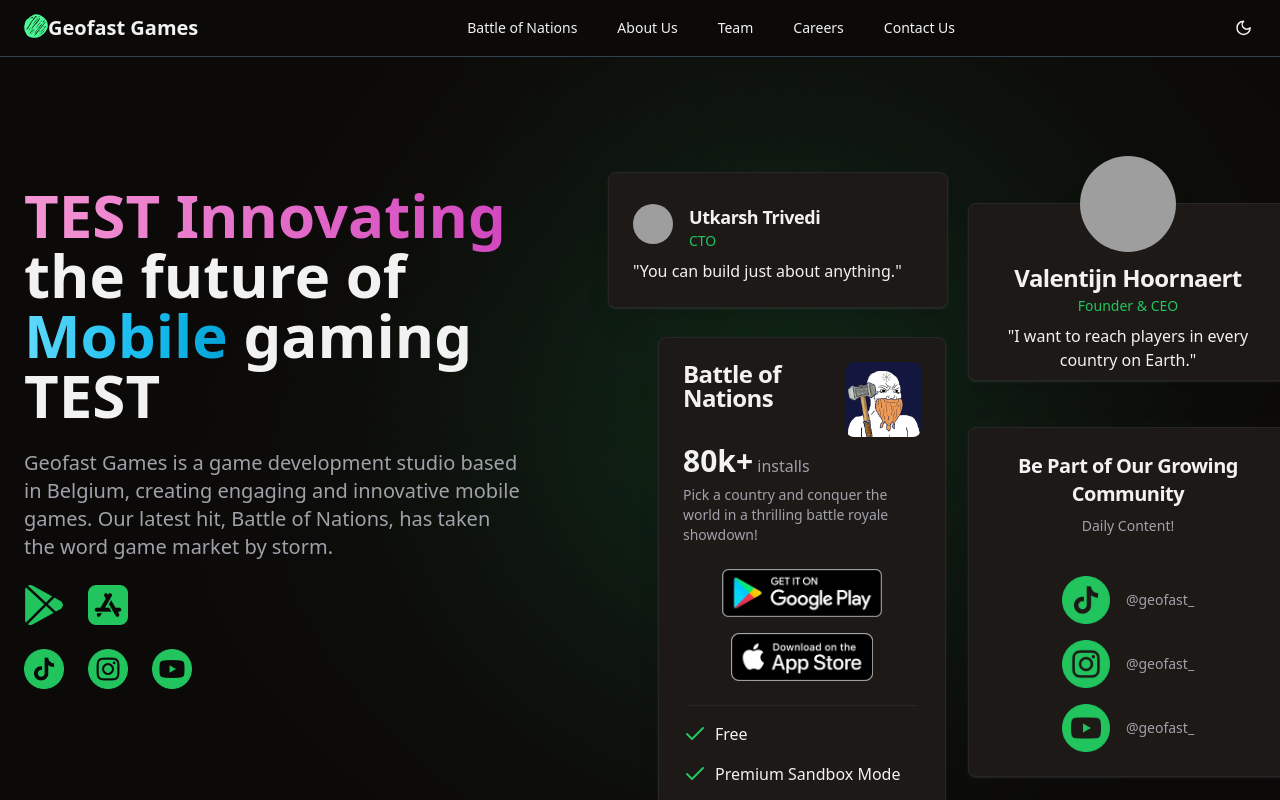
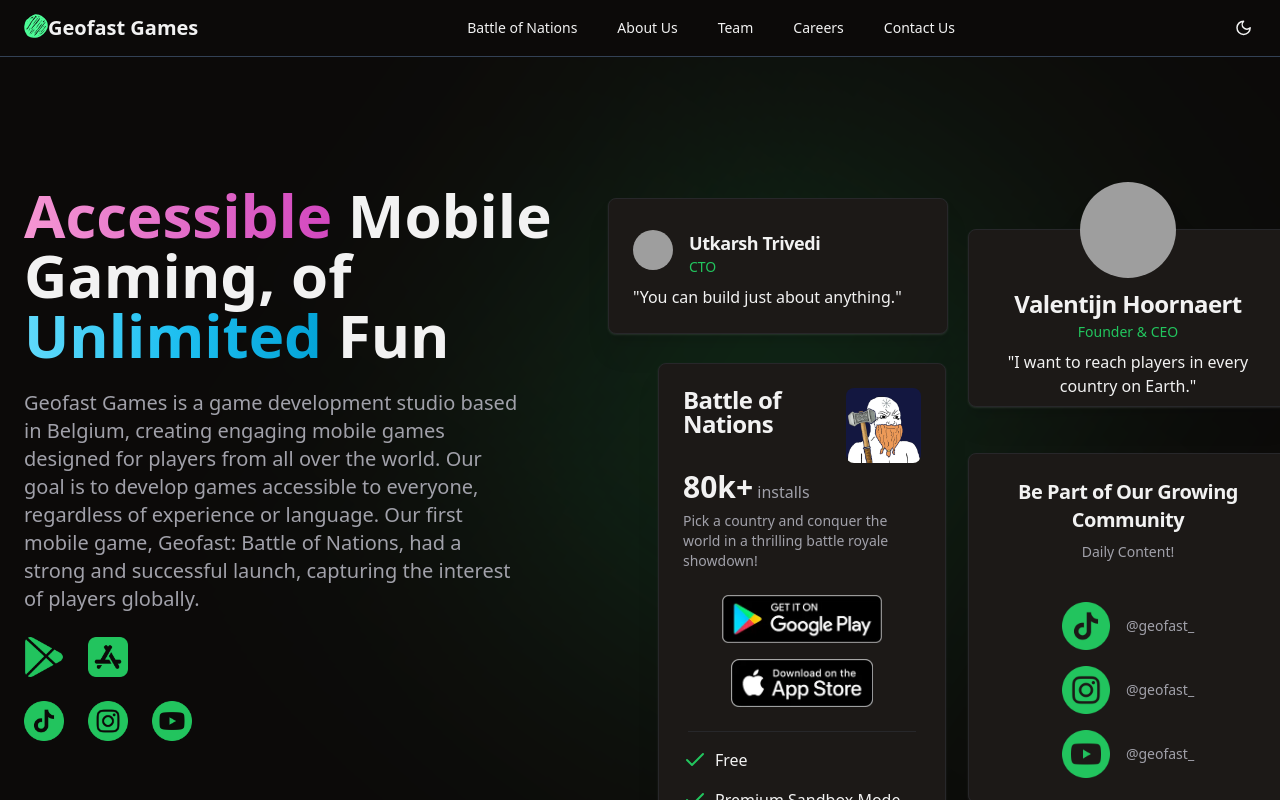
Before and after one commit to utkarshtrivedimdz/geofast-landing-page, a React (Vite) app: page / in a window 1280 px wide. Shown: the top 800 px of the page. Built offline with nearby package versions, Linux system fonts and the light colour scheme; grey boxes are pictures that could not be loaded.

Commit message:
Update Hero.tsx

```diff
--- a/src/components/Hero.tsx
+++ b/src/components/Hero.tsx
@@ -12,23 +12,25 @@ export const Hero = () => {
         <main className="text-5xl md:text-6xl font-bold">
           <h1 className="inline">
             <span className="inline bg-gradient-to-r from-[#F596D3]  to-[#D247BF] text-transparent bg-clip-text">
-              TEST Innovating
+              Accessible
             </span>{" "}
-            the future
+            Mobile Gaming,
           </h1>{" "}
           of{" "}
           <h2 className="inline">
             <span className="inline bg-gradient-to-r from-[#61DAFB] via-[#1fc0f1] to-[#03a3d7] text-transparent bg-clip-text">
-              Mobile
+              Unlimited
             </span>{" "}
-            gaming TEST
+            Fun
           </h2>
         </main>
 
         <p className="text-xl text-muted-foreground md:w-10/12 lg:mx-0">
-          Geofast Games is a game development studio based in Belgium, creating
-          engaging and innovative mobile games. Our latest hit, Battle of
-          Nations, has taken the word game market by storm.
+          Geofast Games is a game development studio based in Belgium,
+          creating engaging mobile games designed for players from all over the world.
+          Our goal is to develop games accessible to everyone, regardless of experience or language.
+          Our first mobile game, Geofast: Battle of Nations, had a strong and successful launch,
+          capturing the interest of players globally.
         </p>
 
         {/* Store Icons */}
```
